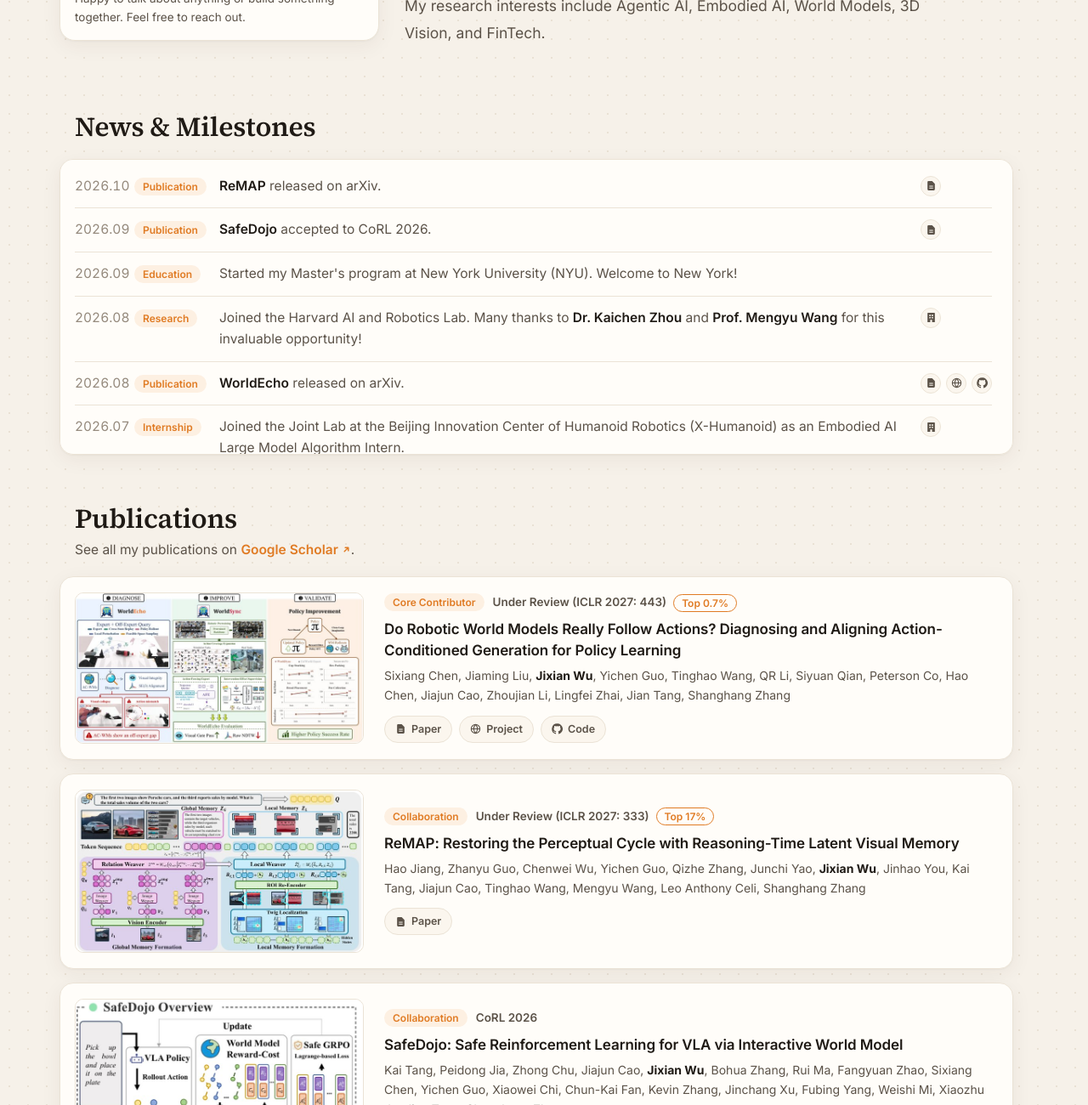
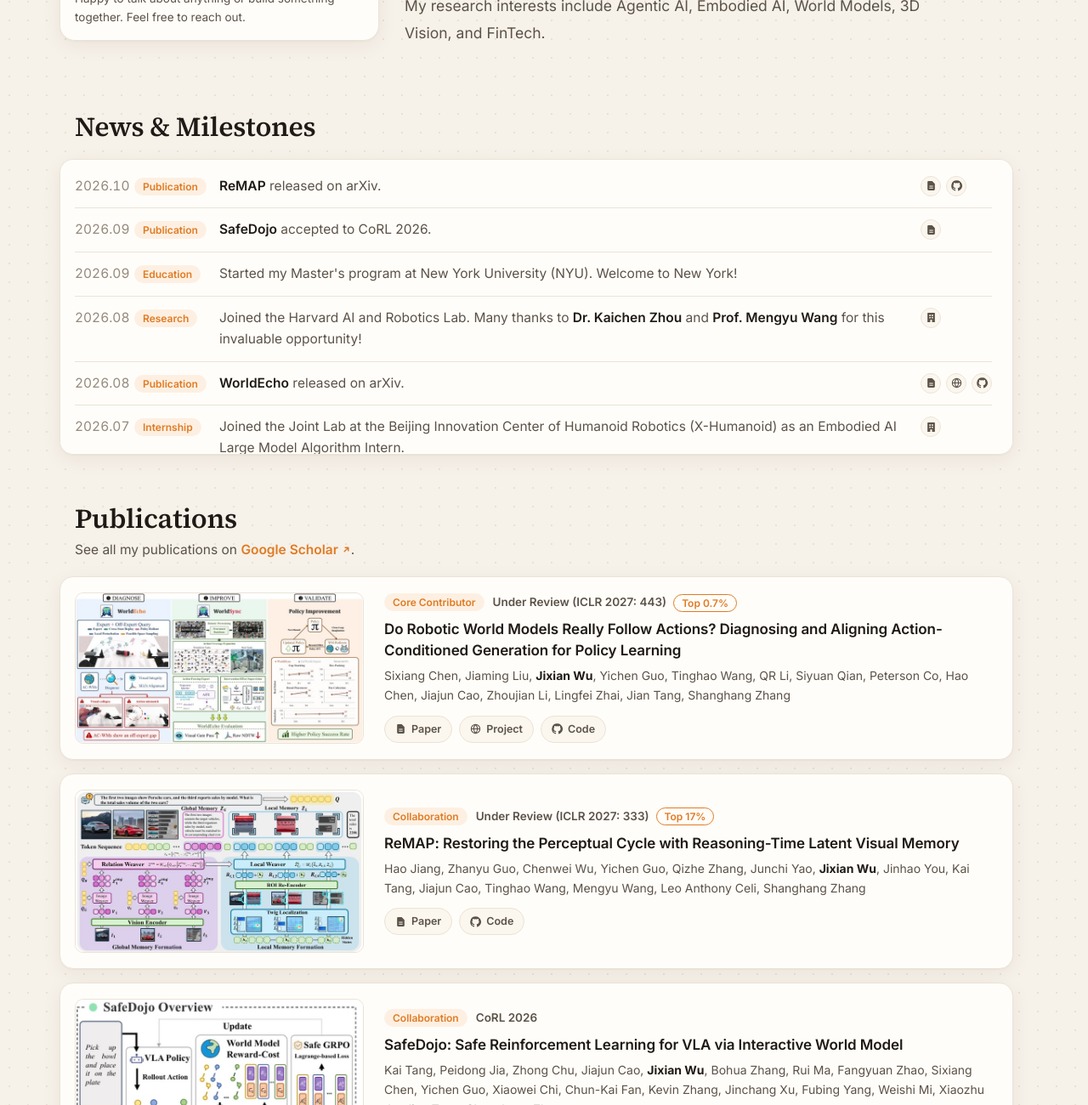
Before and after one commit to Ricardo520nono/Ricardo520nono.github.io, a plain HTML site: page index.html in a window 1280 px wide. Shown: the part 625-1925 px from the top of the page at 85% size. Drawn offline with Linux system fonts and the light colour scheme; no server answers.

Commit message:
Add the ReMAP code link to its publication card and news row
Co-Authored-By: Claude Fable 5.2 <noreply@anthropic.com>

```diff
--- a/index.html
+++ b/index.html
@@ -348,7 +348,7 @@
       <symbol id="i-code" viewBox="0 0 24 24"><path fill="currentColor" d="M12 .5a11.5 11.5 0 0 0-3.64 22.41c.58.1.79-.25.79-.56v-2c-3.2.7-3.88-1.37-3.88-1.37-.53-1.33-1.28-1.69-1.28-1.69-1.05-.71.08-.7.08-.7 1.16.08 1.77 1.19 1.77 1.19 1.03 1.77 2.7 1.26 3.36.96.1-.75.4-1.26.73-1.55-2.55-.29-5.24-1.28-5.24-5.68 0-1.26.45-2.28 1.18-3.09-.12-.29-.51-1.46.11-3.05 0 0 .97-.31 3.17 1.18a11 11 0 0 1 5.77 0c2.2-1.49 3.17-1.18 3.17-1.18.63 1.59.23 2.76.11 3.05.74.81 1.18 1.83 1.18 3.09 0 4.41-2.69 5.38-5.26 5.67.41.36.78 1.06.78 2.14v3.17c0 .31.21.67.8.56A11.5 11.5 0 0 0 12 .5Z"/></symbol>
     </svg>
     <ul class="news-box" tabindex="0" aria-labelledby="news-t">
-      <li class="news-item"><time datetime="2026-10">2026.10</time><span class="tag" data-en="Publication" data-zh="论文">Publication</span><p data-en="<strong>ReMAP</strong> released on arXiv." data-zh="<strong>ReMAP</strong> 已发布到 arXiv。"><strong>ReMAP</strong> released on arXiv.</p><span class="news-links"><a href="https://arxiv.org/pdf/2610.05097" target="_blank" rel="noopener" title="Paper" aria-label="ReMAP paper"><svg aria-hidden="true"><use href="#i-paper"/></svg></a></span></li>
+      <li class="news-item"><time datetime="2026-10">2026.10</time><span class="tag" data-en="Publication" data-zh="论文">Publication</span><p data-en="<strong>ReMAP</strong> released on arXiv." data-zh="<strong>ReMAP</strong> 已发布到 arXiv。"><strong>ReMAP</strong> released on arXiv.</p><span class="news-links"><a href="https://arxiv.org/pdf/2610.05097" target="_blank" rel="noopener" title="Paper" aria-label="ReMAP paper"><svg aria-hidden="true"><use href="#i-paper"/></svg></a><a href="https://github.com/Haohaha-11/ReMAP" target="_blank" rel="noopener" title="Code" aria-label="ReMAP code"><svg aria-hidden="true"><use href="#i-code"/></svg></a></span></li>
       <li class="news-item"><time datetime="2026-09">2026.09</time><span class="tag" data-en="Publication" data-zh="论文">Publication</span><p data-en="<strong>SafeDojo</strong> accepted to CoRL 2026." data-zh="<strong>SafeDojo</strong> 被 CoRL 2026 接收。"><strong>SafeDojo</strong> accepted to CoRL 2026.</p><span class="news-links"><a href="https://arxiv.org/pdf/2606.20698" target="_blank" rel="noopener" title="Paper" aria-label="SafeDojo paper"><svg aria-hidden="true"><use href="#i-paper"/></svg></a></span></li>
       <li class="news-item"><time datetime="2026-09">2026.09</time><span class="tag" data-en="Education" data-zh="教育">Education</span><p data-en="Started my Master's program at New York University (NYU). Welcome to New York!" data-zh="开始在纽约大学（NYU）攻读硕士。Welcome to New York！">Started my Master's program at New York University (NYU). Welcome to New York!</p></li>
       <li class="news-item"><time datetime="2026-08">2026.08</time><span class="tag" data-en="Research" data-zh="研究">Research</span><p data-en="Joined the Harvard AI and Robotics Lab. Many thanks to <a href='https://kaichen-z.github.io/' target='_blank' rel='noopener'>Dr. Kaichen Zhou</a> and <a href='https://wang.hms.harvard.edu/team/dr-wang/' target='_blank' rel='noopener'>Prof. Mengyu Wang</a> for this invaluable opportunity!" data-zh="加入 Harvard AI and Robotics Lab。非常感谢 <a href='https://kaichen-z.github.io/' target='_blank' rel='noopener'>Dr. Kaichen Zhou</a> 和 <a href='https://wang.hms.harvard.edu/team/dr-wang/' target='_blank' rel='noopener'>Prof. Mengyu Wang</a> 提供这次宝贵的机会！">Joined the Harvard AI and Robotics Lab. Many thanks to <a href='https://kaichen-z.github.io/' target='_blank' rel='noopener'>Dr. Kaichen Zhou</a> and <a href='https://wang.hms.harvard.edu/team/dr-wang/' target='_blank' rel='noopener'>Prof. Mengyu Wang</a> for this invaluable opportunity!</p><span class="news-links"><a href="https://wang.hms.harvard.edu/" target="_blank" rel="noopener" title="Organization" aria-label="Harvard AI and Robotics Lab website"><svg aria-hidden="true"><use href="#i-org"/></svg></a></span></li>
@@ -386,6 +386,7 @@
           <p class="pub-authors">Hao Jiang, Zhanyu Guo, Chenwei Wu, Yichen Guo, Qizhe Zhang, Junchi Yao, <strong>Jixian Wu</strong>, Jinhao You, Kai Tang, Jiajun Cao, Tinghao Wang, Mengyu Wang, Leo Anthony Celi, Shanghang Zhang</p>
           <div class="pub-links">
             <a href="https://arxiv.org/pdf/2610.05097" target="_blank" rel="noopener"><svg aria-hidden="true"><use href="#i-paper"/></svg><span data-en="Paper" data-zh="论文">Paper</span></a>
+            <a href="https://github.com/Haohaha-11/ReMAP" target="_blank" rel="noopener"><svg aria-hidden="true"><use href="#i-code"/></svg><span data-en="Code" data-zh="代码">Code</span></a>
           </div>
         </div>
       </li>
```
